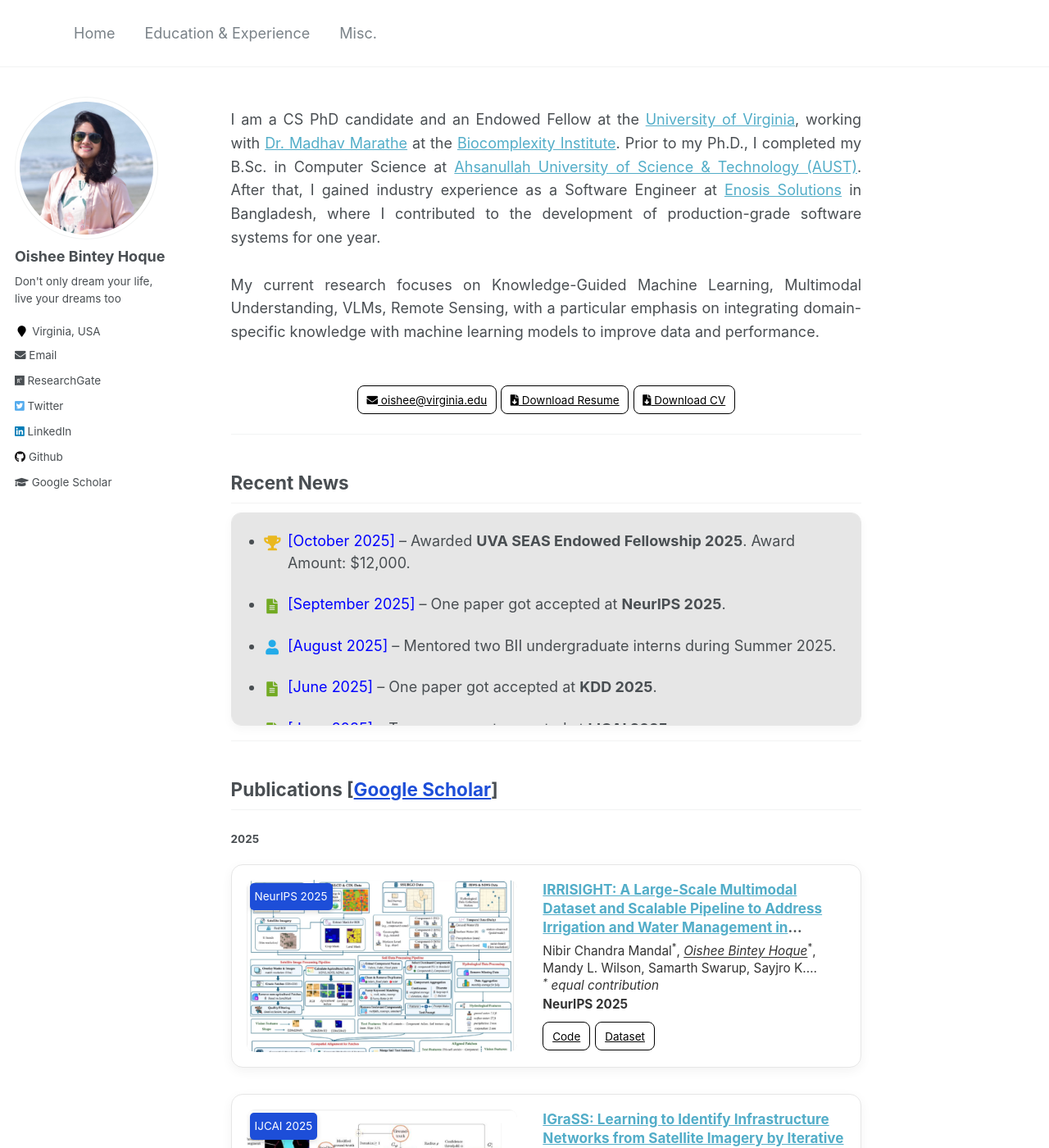
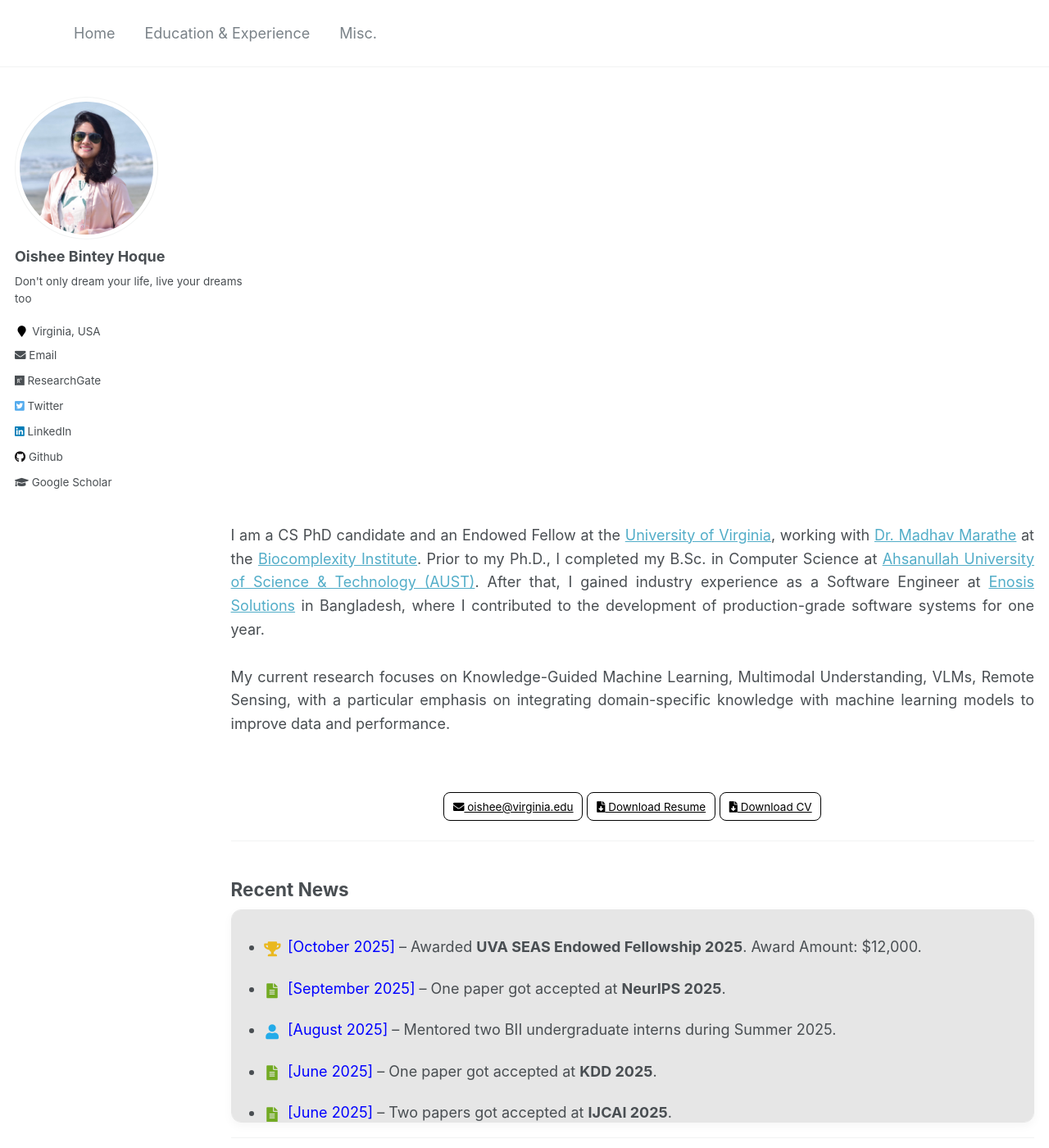
Before and after one commit to oishee-hoque/oishee-hoque.github.io, a Jekyll site: the page built from _pages/about.md, in a window 1280 px wide and 1400 px high. Shown: the whole window at 82% size. Built offline with Jekyll 4.4.1, drawn with Linux system fonts in a browser that asks for light colours; some of the changed text lies outside the part shown.

Commit message:
sidebar change

```diff
--- a/_sass/_sidebar.scss
+++ b/_sass/_sidebar.scss
@@ -14,7 +14,7 @@
   margin-bottom: 1em;
 
   @include breakpoint($large) {
-    @include span(2 of 12);
+    @include span(3 of 12);
     opacity: 1;
     -webkit-transition: opacity 0.2s ease-in-out;
             transition: opacity 0.2s ease-in-out;
```
Also changed, not shown: _pages/about.md (+1 -1 lines).
